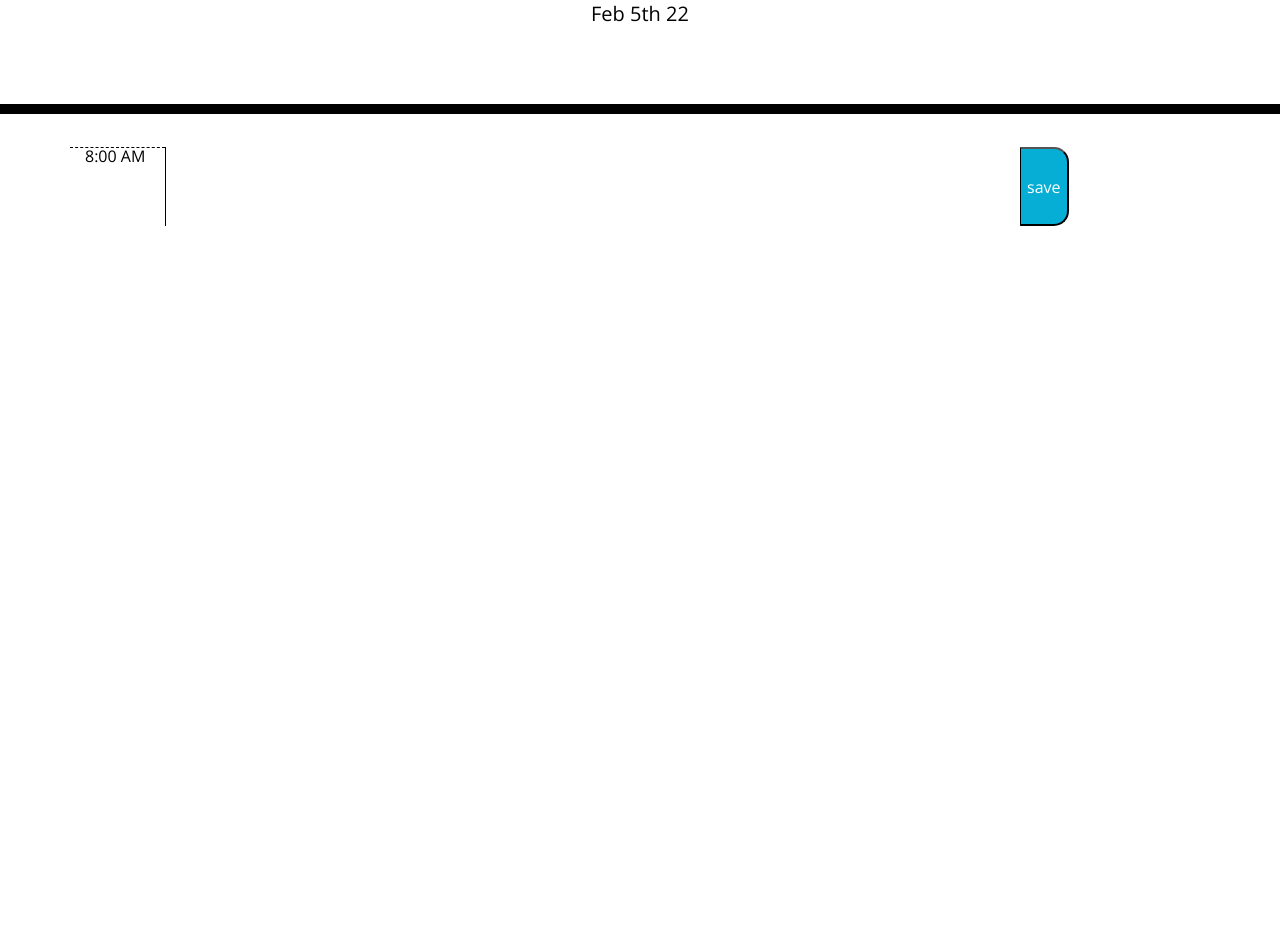
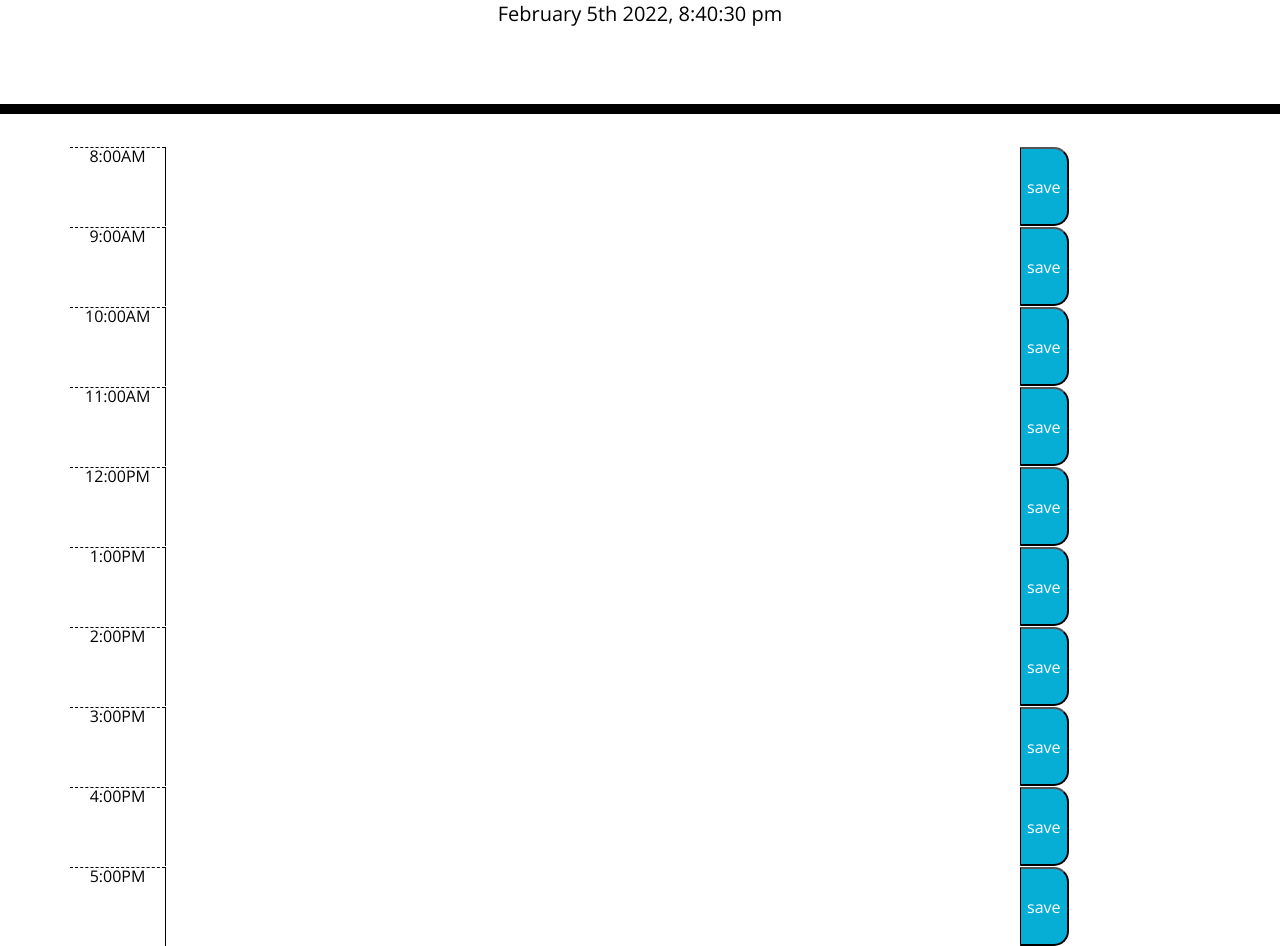
Before and after one commit to JHESSLER11/Work-day-scheduler, a plain HTML site: page index.html in a window 1280 px wide. Shown: the part 190-1136 px from the top of the page. Before the commit the page ends 800 px from the top, so only its background shows below. Drawn offline with nearby package versions, Linux system fonts and the light colour scheme.

Commit message:
added hourtracker

```diff
--- a/assets/js/script.js
+++ b/assets/js/script.js
@@ -1,11 +1,18 @@
+const times = ['8am', '10am', '11am', '12pm', '1pm', '2pm', '3pm', '4pm', '5pm']
+var currentTime = moment().format("MMMM Do YYYY, h:mm:ss a")
+
 
 // displays current time to top of page
 var displayTime = function() {
-    var currentTime = moment().format("MMM Do YY")
     $("#currentDay").html(currentTime)
 }
 displayTime()
 
+var hourTracker = function() {
+    $('time.block').each(function(){
+        var eachHour = parseInt($('time.block').attr('id').split('hour')[1])
 
+    })
+}
 
 //loop to check for hours
--- a/index.html
+++ b/index.html
@@ -29,8 +29,62 @@
       <p id="currentDay" class="lead"></p>
     </header>
     <div class="container">
-      <div class="row">
-        <p class="hour col-1">8:00 AM</p>
+      <div class="row time-block">
+        <p class="hour col-1">8:00AM</p>
+        <textarea class="col-9">
+        </textarea>
+        <button class="saveBtn">save</button>
+      </div>
+      <div class="row time-block">
+        <p class="hour col-1">9:00AM</p>
+        <textarea class="col-9">
+        </textarea>
+        <button class="saveBtn">save</button>
+      </div>
+      <div class="row time-block">
+        <p class="hour col-1">10:00AM</p>
+        <textarea class="col-9">
+        </textarea>
+        <button class="saveBtn">save</button>
+      </div>
+      <div class="row time-block">
+        <p class="hour col-1">11:00AM</p>
+        <textarea class="col-9">
+        </textarea>
+        <button class="saveBtn">save</button>
+      </div>
+      <div class="row time-block">
+        <p class="hour col-1">12:00PM</p>
+        <textarea class="col-9">
+        </textarea>
+        <button class="saveBtn">save</button>
+      </div>
+      <div class="row time-block">
+        <p class="hour col-1">1:00PM</p>
+        <textarea class="col-9">
+        </textarea>
+        <button class="saveBtn">save</button>
+      </div>
+      <div class="row time-block">
+        <p class="hour col-1">2:00PM</p>
+        <textarea class="col-9">
+        </textarea>
+        <button class="saveBtn">save</button>
+      </div>
+      <div class="row time-block">
+        <p class="hour col-1">3:00PM</p>
+        <textarea class="col-9">
+        </textarea>
+        <button class="saveBtn">save</button>
+      </div>
+      <div class="row time-block">
+        <p class="hour col-1">4:00PM</p>
+        <textarea class="col-9">
+        </textarea>
+        <button class="saveBtn">save</button>
+      </div>
+      <div class="row time-block">
+        <p class="hour col-1">5:00PM</p>
         <textarea class="col-9">
         </textarea>
         <button class="saveBtn">save</button>
```
